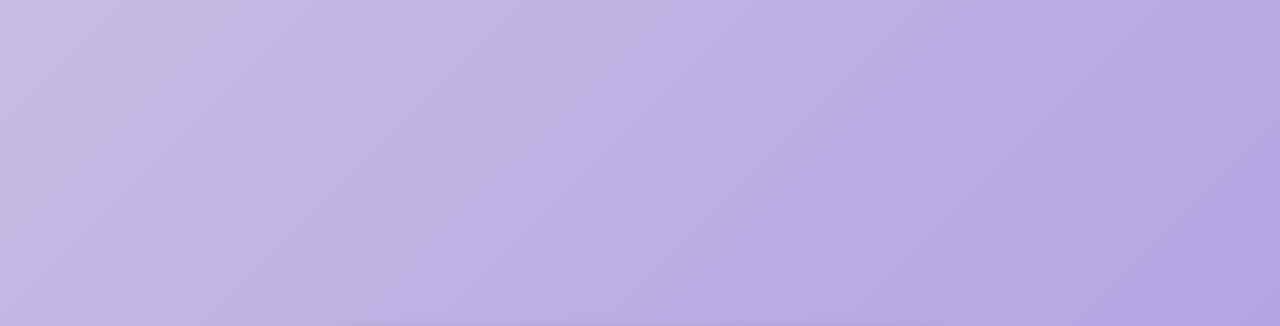
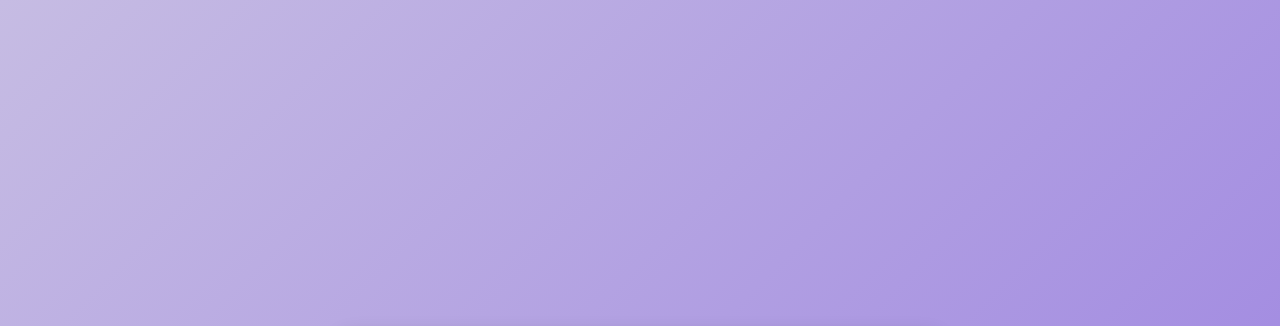
Before and after one commit to lilyatimon-commits/wishes, a plain HTML site: page index.html in a window 1280 px wide. Shown: the top 326 px of the page. Drawn offline with Linux system fonts and the light colour scheme.

Commit message:
Change background gradient and format HTML
Updated background gradient color in CSS and improved code formatting.

```diff
--- a/index.html
+++ b/index.html
@@ -12,7 +12,7 @@
       display: flex;
       justify-content: center;
       align-items: center;
-      background: linear-gradient(135deg, #c6bce3, #b09de4);
+      background: linear-gradient(135deg, #c6bce3, #9a80e1);
       font-family: "Segoe UI", Roboto, Arial, sans-serif;
       color: #222;
     }
```
